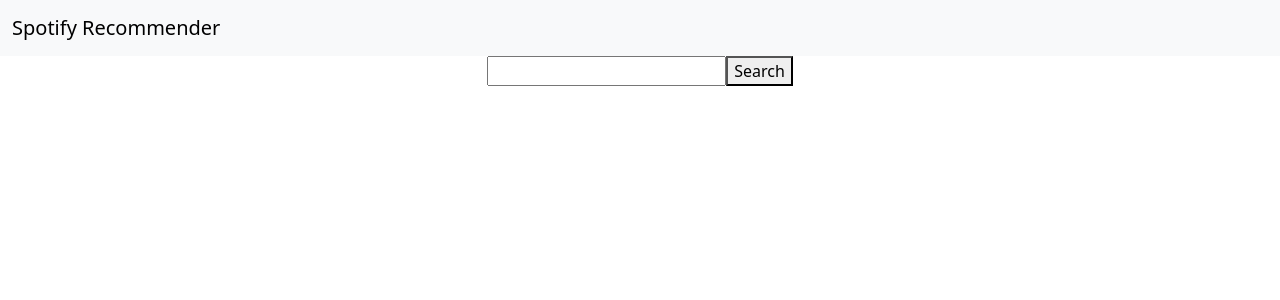
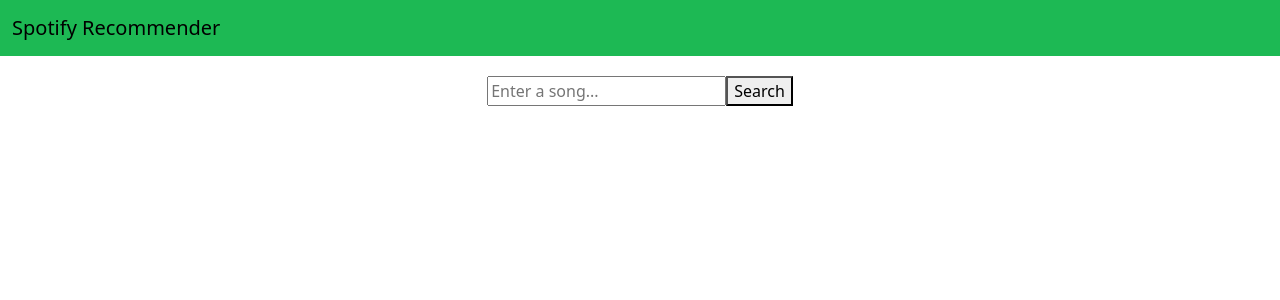
Before and after one commit to CSC4700-Spring2024-Org/spotify-recommender-app, a React (Create React App) app in the folder spotify-recommender/: page / in a window 1280 px wide. Shown: the top 300 px of the page. Built offline with nearby package versions, Linux system fonts and the light colour scheme; no server answers.

Commit message:
Added inline style elements to titlebar and searchbar

```diff
--- a/spotify-recommender/src/App.js
+++ b/spotify-recommender/src/App.js
@@ -34,8 +34,8 @@
         <div className="container">
           <Titlebar />
         </div>
-        <div className="container">
-          <input id="searchInput"/>
+        <div className="container" style={{padding: 20}} >
+          <input id="searchInput" placeholder='Enter a song...'/>
           <button onClick={event => search(accessToken, document.getElementById("searchInput").value)}>Search</button>
         </div>
       </div>
--- a/spotify-recommender/src/components/Titlebar.js
+++ b/spotify-recommender/src/components/Titlebar.js
@@ -1,6 +1,6 @@
 const Titlebar = () => {
     return (
-      <nav className="navbar static-top navbar-expand-lg bg-body-tertiary">
+      <nav className="navbar static-top navbar-expand-lg" style={{backgroundColor: '#1DB954'}}>
         <div className="container-fluid">
           <a className="navbar-brand" href="http://localhost:3000/">
             Spotify Recommender
```
